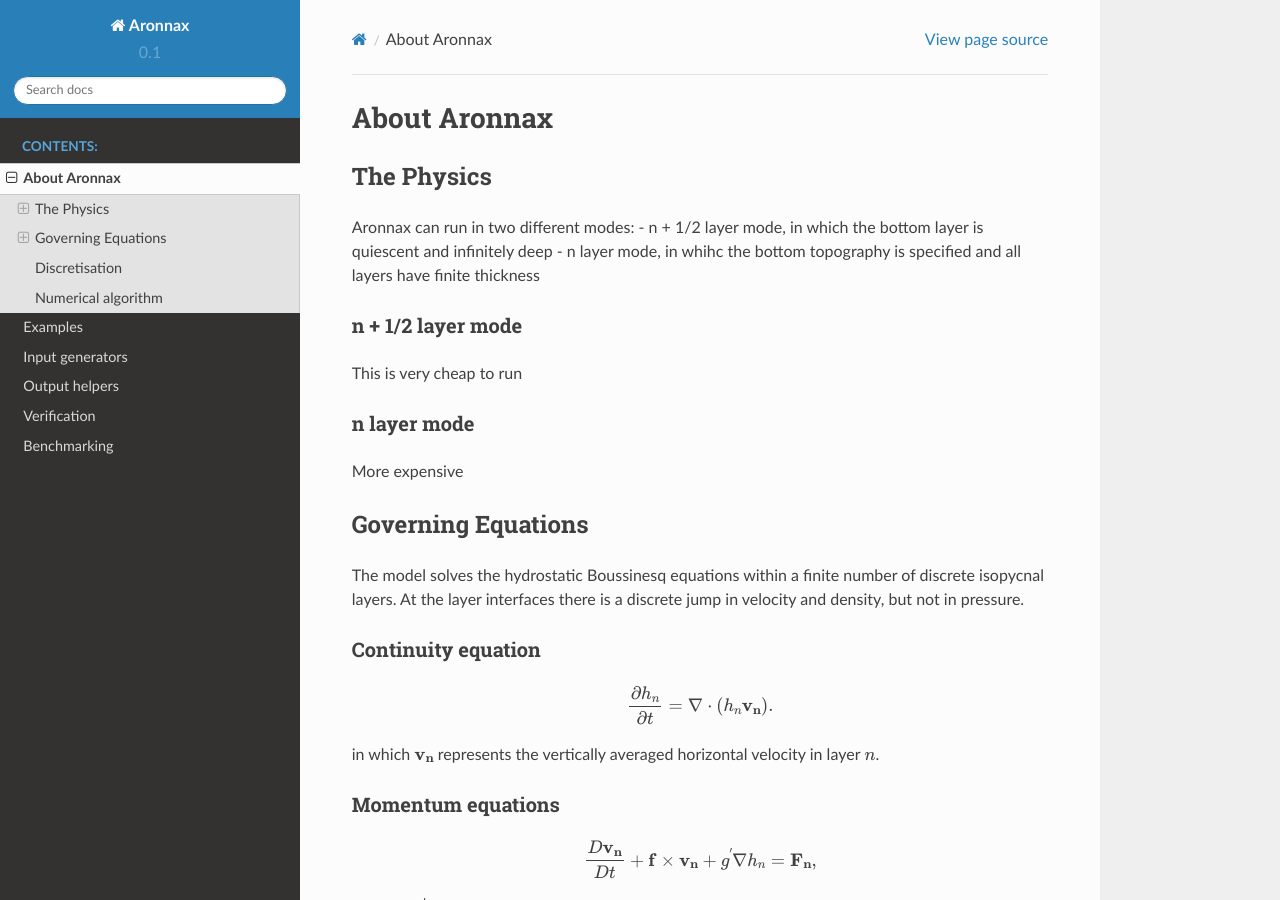
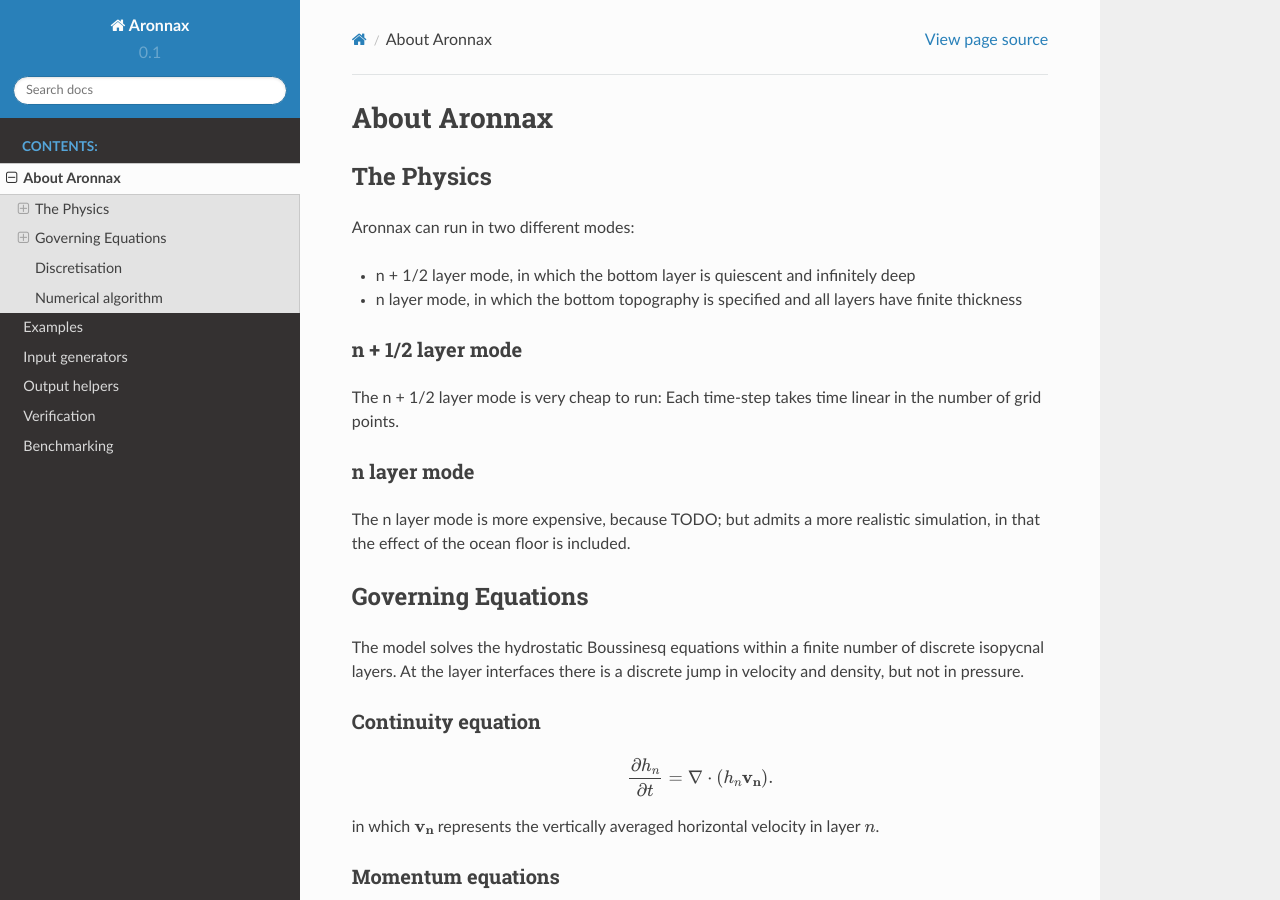
Before and after one commit to edoddridge/aronnax, a Sphinx documentation site: the page built from docs/about_aronnax.rst, in a window 1280 px wide and 900 px high. Built offline with Sphinx 7.4.7 and the Read the Docs theme 2.0.0, drawn with Linux system fonts in a browser that asks for light colours.

Commit message:
Format the opening list better, and complete sentences about the two modes.

```diff
--- a/docs/about_aronnax.rst
+++ b/docs/about_aronnax.rst
@@ -5,17 +5,22 @@
 ============
 
 Aronnax can run in two different modes:
+
 - n + 1/2 layer mode, in which the bottom layer is quiescent and infinitely deep
-- n layer mode, in whihc the bottom topography is specified and all layers have finite thickness
+- n layer mode, in which the bottom topography is specified and all layers have finite thickness
 
 
 n + 1/2 layer mode
 -------------------
-This is very cheap to run
+
+The n + 1/2 layer mode is very cheap to run: Each time-step takes time
+linear in the number of grid points.
 
 n layer mode
 --------------------
-More expensive
+
+The n layer mode is more expensive, because TODO; but admits a more
+realistic simulation, in that the effect of the ocean floor is included.
 
 
 Governing Equations
```
